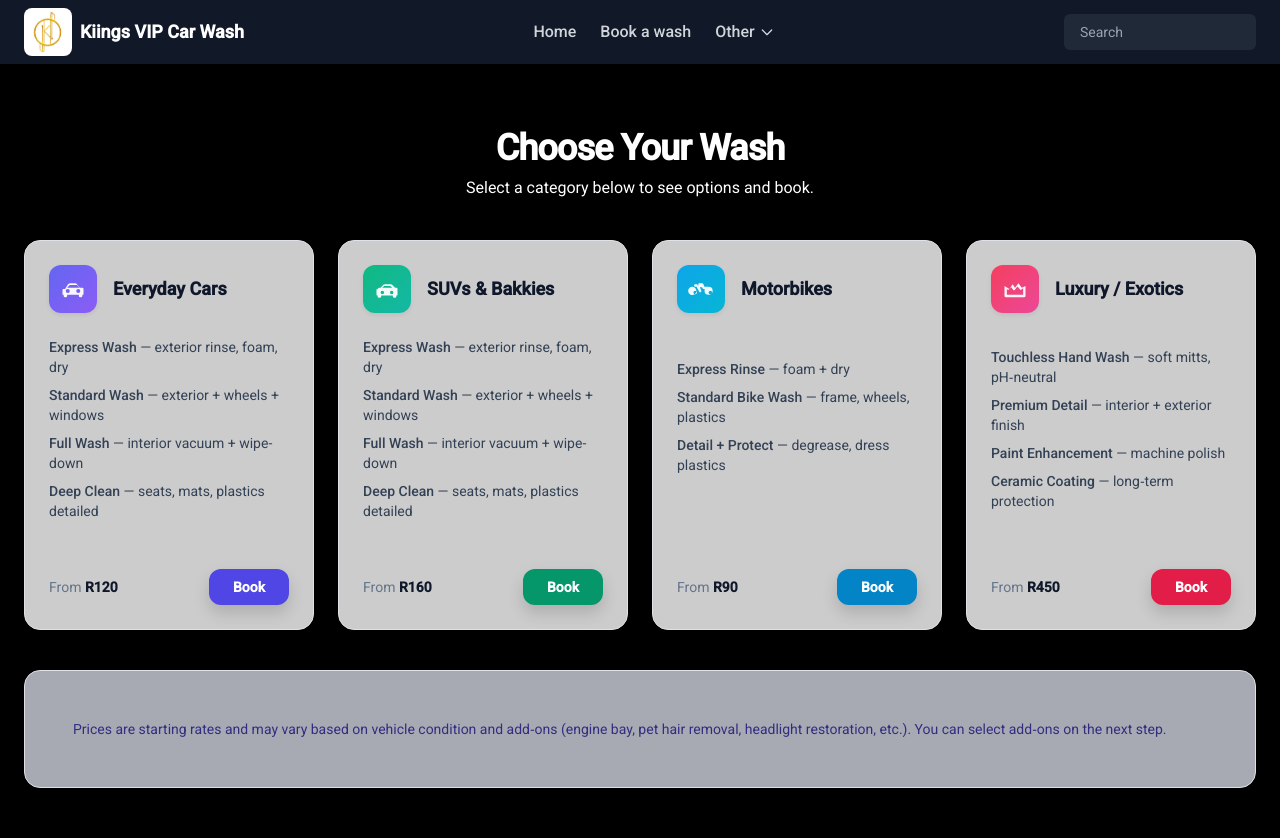
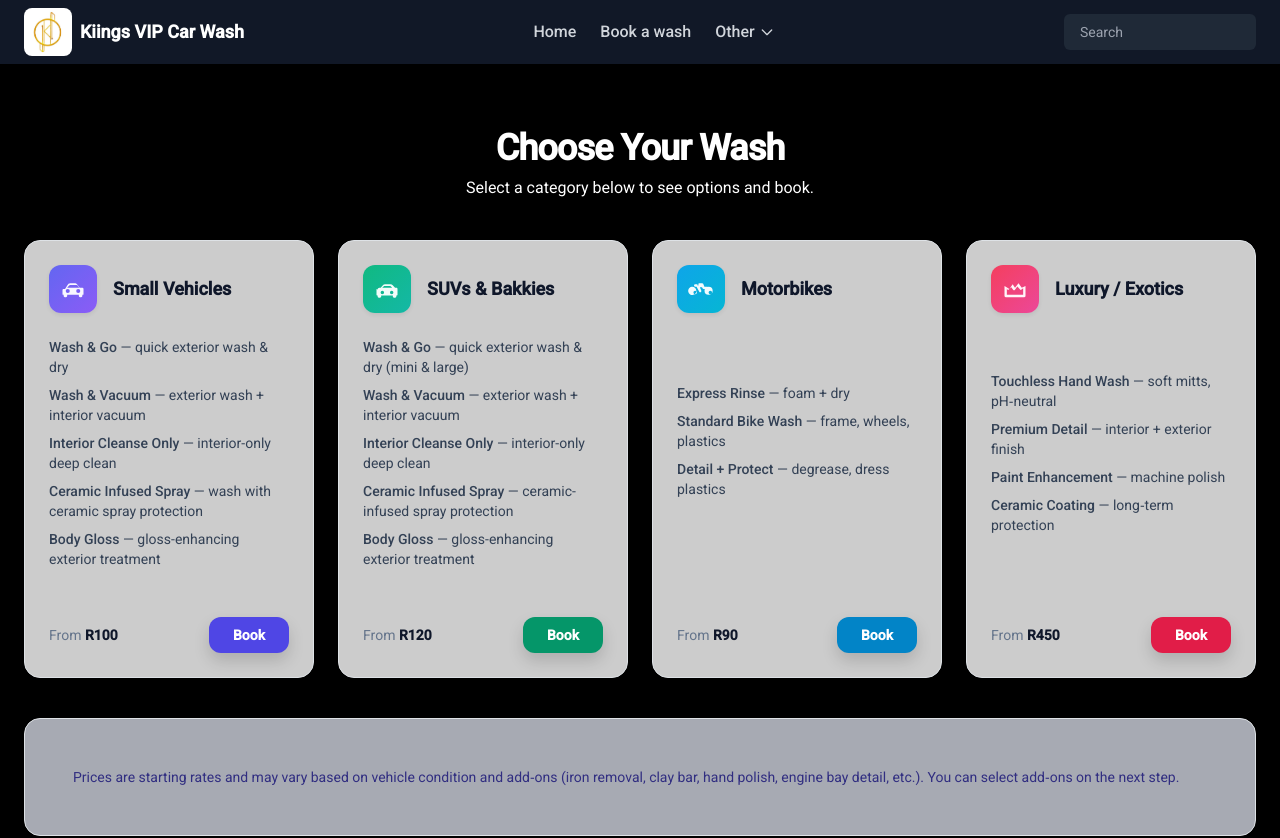
Before and after one commit to WhitelightningDev/kingsfrontend, an Angular app: page /Book-a-wash in a window 1280 px wide. Shown: the top 838 px of the page. Built offline with nearby package versions, Linux system fonts and the light colour scheme; a web font is replaced by a local one.

Commit message:
`Update booking catalog options and prices`

```diff
--- a/src/app/booking-catalog.ts
+++ b/src/app/booking-catalog.ts
@@ -15,16 +15,23 @@ export interface AddOn {
 
 export const OPTIONS_MAP: Record<WashType, Option[]> = {
   everyday: [
-    { id: 'express', name: 'Express Wash', desc: 'Exterior rinse, foam, dry', price: 120 },
-    { id: 'standard', name: 'Standard Wash', desc: 'Exterior + wheels + windows', price: 150 },
-    { id: 'full', name: 'Full Wash', desc: 'Interior vacuum + wipe-down', price: 220 },
-    { id: 'deep', name: 'Deep Clean', desc: 'Seats, mats, plastics detailed', price: 320 },
+    { id: 'wash-go', name: 'Wash & Go', desc: 'Exterior wash & dry for small vehicles', price: 100 },
+    { id: 'wash-vacuum', name: 'Wash & Vacuum', desc: 'Exterior wash plus interior vacuum', price: 150 },
+    { id: 'interior-only', name: 'Interior Cleanse Only', desc: 'Deep interior vacuum and wipe-down', price: 80 },
+    { id: 'ceramic-spray', name: 'Ceramic Infused Spray', desc: 'Exterior wash with ceramic-infused spray', price: 150 },
+    { id: 'body-gloss', name: 'Body Gloss', desc: 'Gloss-enhancing exterior treatment for small vehicles', price: 120 },
   ],
   'suv-bakkie': [
-    { id: 'express', name: 'Express Wash', desc: 'Exterior rinse, foam, dry', price: 160 },
-    { id: 'standard', name: 'Standard Wash', desc: 'Exterior + wheels + windows', price: 190 },
-    { id: 'full', name: 'Full Wash', desc: 'Interior vacuum + wipe-down', price: 280 },
-    { id: 'deep', name: 'Deep Clean', desc: 'Seats, mats, plastics detailed', price: 380 },
+    { id: 'wash-go-mini', name: 'Wash & Go (Mini Bakkies / Mini SUVs)', desc: 'Exterior wash & dry for mini bakkies and mini SUVs', price: 120 },
+    { id: 'wash-vacuum-mini', name: 'Wash & Vacuum (Mini Bakkies / Mini SUVs)', desc: 'Wash plus interior vacuum for mini bakkies and mini SUVs', price: 170 },
+    { id: 'interior-only-mini', name: 'Interior Cleanse Only (Mini Bakkies / Mini SUVs)', desc: 'Interior-only deep clean for mini bakkies and mini SUVs', price: 100 },
+    { id: 'ceramic-spray-mini', name: 'Ceramic Infused Spray (Mini Bakkies / Mini SUVs)', desc: 'Ceramic-infused spray protection for mini bakkies and mini SUVs', price: 200 },
+    { id: 'body-gloss-mini', name: 'Body Gloss (Mini Bakkies / Mini SUVs)', desc: 'Gloss-enhancing exterior treatment for mini bakkies and mini SUVs', price: 170 },
+    { id: 'wash-go-large', name: 'Wash & Go (Large Bakkies / Large SUVs)', desc: 'Exterior wash & dry for large bakkies and large SUVs', price: 120 },
+    { id: 'wash-vacuum-large', name: 'Wash & Vacuum (Large Bakkies / Large SUVs)', desc: 'Wash plus interior vacuum for large bakkies and large SUVs', price: 200 },
+    { id: 'interior-only-large', name: 'Interior Cleanse Only (Large Bakkies / Large SUVs)', desc: 'Interior-only deep clean for large bakkies and large SUVs', price: 100 },
+    { id: 'ceramic-spray-large', name: 'Ceramic Infused Spray (Large Bakkies / Large SUVs)', desc: 'Ceramic-infused spray protection for large bakkies and large SUVs', price: 250 },
+    { id: 'body-gloss-large', name: 'Body Gloss (Large Bakkies / Large SUVs)', desc: 'Gloss-enhancing exterior treatment for large bakkies and large SUVs', price: 200 },
   ],
   bike: [
     { id: 'express', name: 'Express Rinse', desc: 'Foam + dry', price: 90 },
@@ -40,9 +47,10 @@ export const OPTIONS_MAP: Record<WashType, Option[]> = {
 };
 
 export const ADD_ON_CATALOG: AddOn[] = [
-  { id: 'interior', label: 'Interior Cleans Only – Vacuum, air vents, dashboard shine, door panels', price: 100 },
-  { id: 'leather', label: 'Leather Clean – Nourish & protect leather surfaces', price: 50 },
-  { id: 'ceramic', label: 'Ceramic Infused Spray – Hydrophobic shine & protection', price: 150 },
-  { id: 'headlight', label: 'Headlight Restoration – Restores clarity to headlights', price: 200 },
-  { id: 'bodygloss', label: 'Body Gloss – Enhances depth & glossy finish', price: 100 },
+  { id: 'iron-removal', label: 'Iron Removal on Whole Vehicle & Wheels', price: 180 },
+  { id: 'clay-bar', label: 'Clay Bar Treatment', price: 200 },
+  { id: 'hand-polish-small', label: 'Hand Polish (Small Vehicles)', price: 550 },
+  { id: 'hand-polish-large', label: 'Hand Polish (Large Vehicles)', price: 950 },
+  { id: 'engine-bay-detail', label: 'Engine Bay Detail', price: 180 },
+  { id: 'full-interior-detail', label: 'Full Interior Detail', price: 1200 },
 ];
--- a/src/app/pages/booking-page/booking-page.html
+++ b/src/app/pages/booking-page/booking-page.html
@@ -11,7 +11,7 @@
 
     <!-- Categories grid -->
     <div class="grid grid-cols-1 sm:grid-cols-2 lg:grid-cols-4 gap-6 items-stretch">
-      <!-- Everyday Cars -->
+      <!-- Small Vehicles -->
       <article class="group flex flex-col justify-between rounded-2xl border border-slate-200/80 bg-white/80 p-6 shadow-sm backdrop-blur transition hover:-translate-y-0.5 hover:shadow-lg">
         <div class="flex items-center gap-3 mb-4">
           <!-- Premium logo badge -->
@@ -21,16 +21,17 @@
               <path d="M3 13c0-.6.4-1 1-1h1.2l2-3.3A3 3 0 0 1 9.6 7h3.8c.9 0 1.7.4 2.2 1.1l2.1 2.9H20a1 1 0 0 1 1 1v4.5c0 .3-.2.5-.5.5H20v1a1 1 0 0 1-1 1h-1a1 1 0 0 1-1-1v-1H7v1a1 1 0 0 1-1 1H5a1 1 0 0 1-1-1v-1H3.5c-.3 0-.5-.2-.5-.5V13Zm14.4-2-1.5-2a1 1 0 0 0-.8-.4H9.6a1 1 0 0 0-.9.5L7 11h10.4ZM7.5 15.5A1.5 1.5 0 1 0 7.5 12a1.5 1.5 0 0 0 0 3.5Zm9 0A1.5 1.5 0 1 0 16.5 12a1.5 1.5 0 0 0 0 3.5Z"/>
             </svg>
           </div>
-          <h2 class="text-lg font-semibold text-slate-900">Everyday Cars</h2>
+          <h2 class="text-lg font-semibold text-slate-900">Small Vehicles</h2>
         </div>
         <ul class="text-sm text-slate-700 space-y-2 min-h-[140px]">
-          <li><span class="font-medium">Express Wash</span> — exterior rinse, foam, dry</li>
-          <li><span class="font-medium">Standard Wash</span> — exterior + wheels + windows</li>
-          <li><span class="font-medium">Full Wash</span> — interior vacuum + wipe-down</li>
-          <li><span class="font-medium">Deep Clean</span> — seats, mats, plastics detailed</li>
+          <li><span class="font-medium">Wash &amp; Go</span> — quick exterior wash &amp; dry</li>
+          <li><span class="font-medium">Wash &amp; Vacuum</span> — exterior wash + interior vacuum</li>
+          <li><span class="font-medium">Interior Cleanse Only</span> — interior-only deep clean</li>
+          <li><span class="font-medium">Ceramic Infused Spray</span> — wash with ceramic spray protection</li>
+          <li><span class="font-medium">Body Gloss</span> — gloss-enhancing exterior treatment</li>
         </ul>
         <div class="mt-5 flex items-center justify-between">
-          <span class="text-sm text-slate-500">From <span class="font-semibold text-slate-900">R120</span></span>
+          <span class="text-sm text-slate-500">From <span class="font-semibold text-slate-900">R100</span></span>
           <a [routerLink]="['/Book-a-wash/details']" [queryParams]="{ type: 'everyday' }" class="inline-flex items-center rounded-xl bg-indigo-600 px-4 py-2 text-white text-sm font-semibold shadow shadow-indigo-600/20 hover:bg-indigo-500 focus-visible:outline focus-visible:outline-2 focus-visible:outline-offset-2 focus-visible:outline-indigo-600">Book</a>
         </div>
       </article>
@@ -48,13 +49,14 @@
           <h2 class="text-lg font-semibold text-slate-900">SUVs &amp; Bakkies</h2>
         </div>
         <ul class="text-sm text-slate-700 space-y-2 min-h-[140px]">
-          <li><span class="font-medium">Express Wash</span> — exterior rinse, foam, dry</li>
-          <li><span class="font-medium">Standard Wash</span> — exterior + wheels + windows</li>
-          <li><span class="font-medium">Full Wash</span> — interior vacuum + wipe-down</li>
-          <li><span class="font-medium">Deep Clean</span> — seats, mats, plastics detailed</li>
+          <li><span class="font-medium">Wash &amp; Go</span> — quick exterior wash &amp; dry (mini &amp; large)</li>
+          <li><span class="font-medium">Wash &amp; Vacuum</span> — exterior wash + interior vacuum</li>
+          <li><span class="font-medium">Interior Cleanse Only</span> — interior-only deep clean</li>
+          <li><span class="font-medium">Ceramic Infused Spray</span> — ceramic-infused spray protection</li>
+          <li><span class="font-medium">Body Gloss</span> — gloss-enhancing exterior treatment</li>
         </ul>
         <div class="mt-5 flex items-center justify-between">
-          <span class="text-sm text-slate-500">From <span class="font-semibold text-slate-900">R160</span></span>
+          <span class="text-sm text-slate-500">From <span class="font-semibold text-slate-900">R120</span></span>
           <a [routerLink]="['/Book-a-wash/details']" [queryParams]="{ type: 'suv-bakkie' }" class="inline-flex items-center rounded-xl bg-emerald-600 px-4 py-2 text-white text-sm font-semibold shadow shadow-emerald-600/20 hover:bg-emerald-500 focus-visible:outline focus-visible:outline-2 focus-visible:outline-offset-2 focus-visible:outline-emerald-600">Book</a>
         </div>
       </article>
@@ -109,7 +111,7 @@
 
     <!-- CTA Note -->
     <div class="mt-10 rounded-2xl border border-indigo-200/70 bg-indigo-50/70 p-5 text-indigo-900 shadow-sm">
-      <p class="text-sm">Prices are starting rates and may vary based on vehicle condition and add‑ons (engine bay, pet hair removal, headlight restoration, etc.). You can select add‑ons on the next step.</p>
+      <p class="text-sm">Prices are starting rates and may vary based on vehicle condition and add‑ons (iron removal, clay bar, hand polish, engine bay detail, etc.). You can select add‑ons on the next step.</p>
     </div>
   </div>
 </section>
--- a/src/app/pages/confirm/confirm.html
+++ b/src/app/pages/confirm/confirm.html
@@ -175,7 +175,7 @@
             </div>
             <div class="flex items-center justify-between">
               <dt class="text-slate-600">Package</dt>
-              <dd class="text-slate-900">{{ state()?.option }}</dd>
+              <dd class="text-slate-900">{{ state()?.optionLabel || state()?.option }}</dd>
             </div>
             <div class="flex items-start justify-between">
               <dt class="text-slate-600">Add-ons</dt>
```
